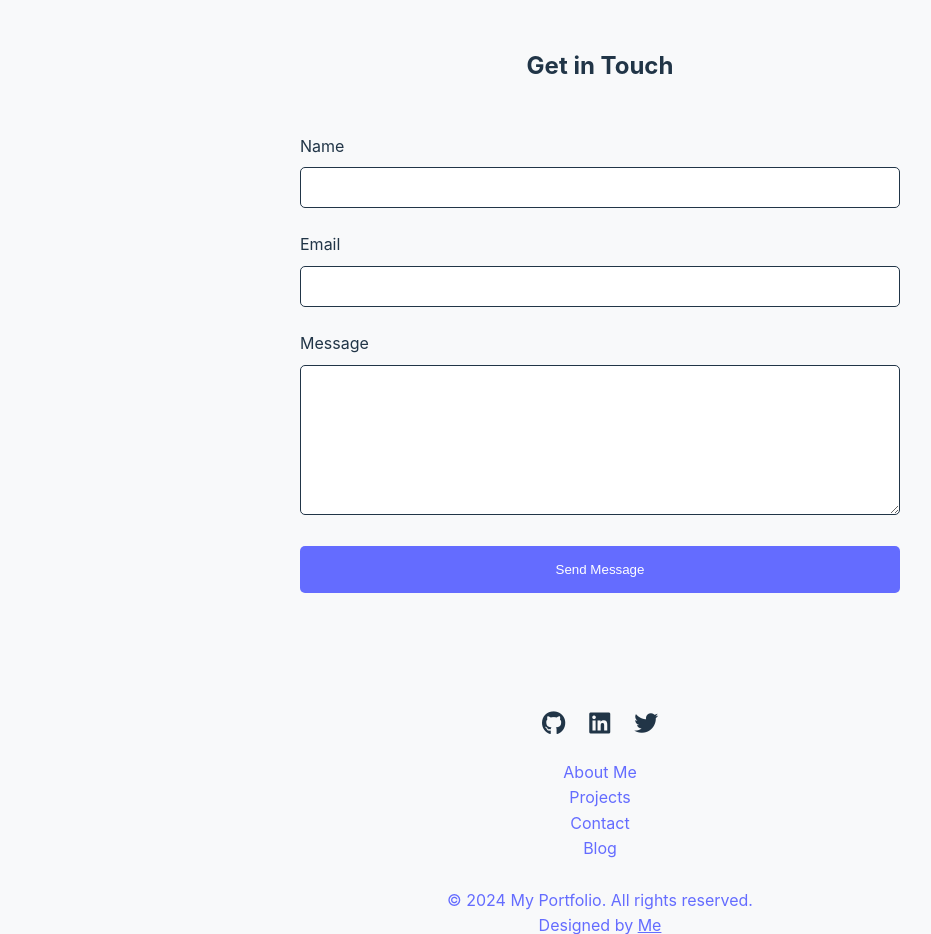
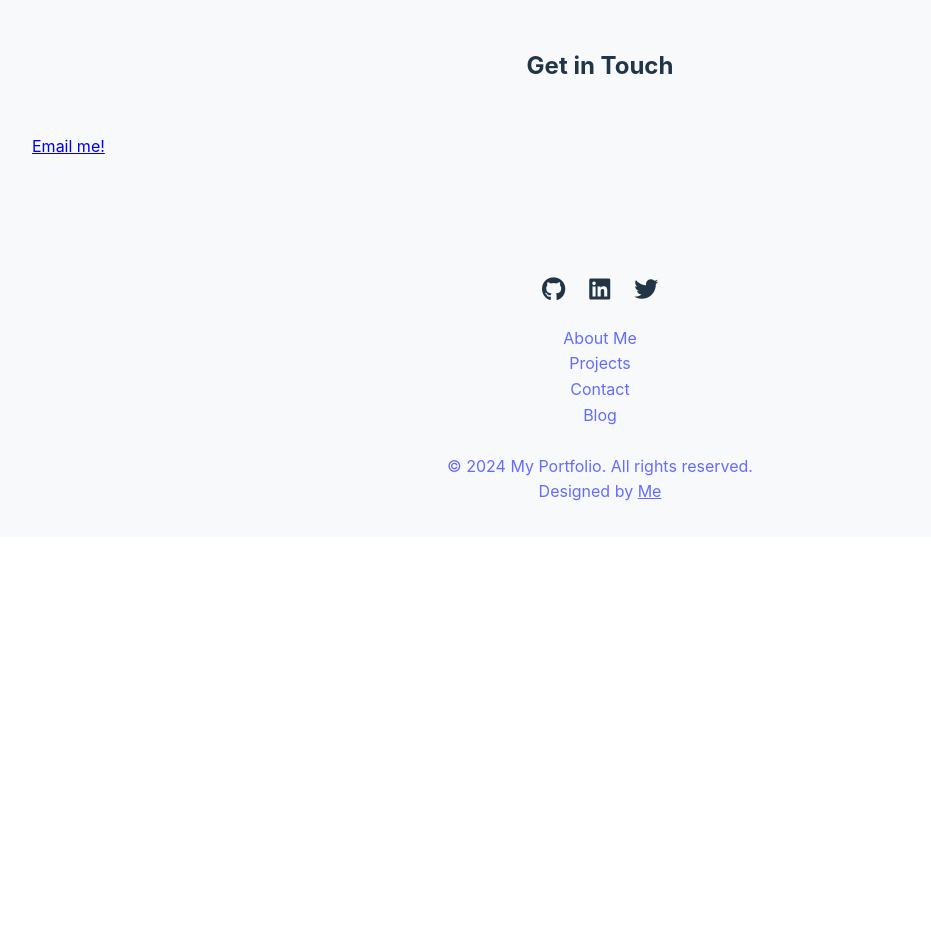
Before and after one commit to liminal-cloud/liminal-cloud.github.io, a website built with Vite: page index.html in a window 1280 px wide. Shown: the part 3400-4334 px from the top of the page, without its empty margins (40-971 px from the left). After the commit the page ends 3937 px from the top, so only its background shows below. Built offline with nearby package versions, Linux system fonts and the light colour scheme.

Commit message:
Update Email

```diff
--- a/index.html
+++ b/index.html
@@ -174,7 +174,10 @@
     <section id="contact" class="contact">
         <div class="container">
             <h2>Get in Touch</h2>
-            <div class="contact-content">
+
+            <!-- My Email -->
+            <a href="work.melee@gmail.com">Email me!</a>
+            <!-- <div class="contact-content">
                 <form class="contact-form">
                     <div class="form-group">
                         <label for="name">Name</label>
@@ -189,7 +192,7 @@
                         <textarea id="message" name="message" required></textarea>
                     </div>
                     <button type="submit" class="submit-button">Send Message</button>
-                </form>
+                </form> -->
             </div>
         </div>
     </section>
```
